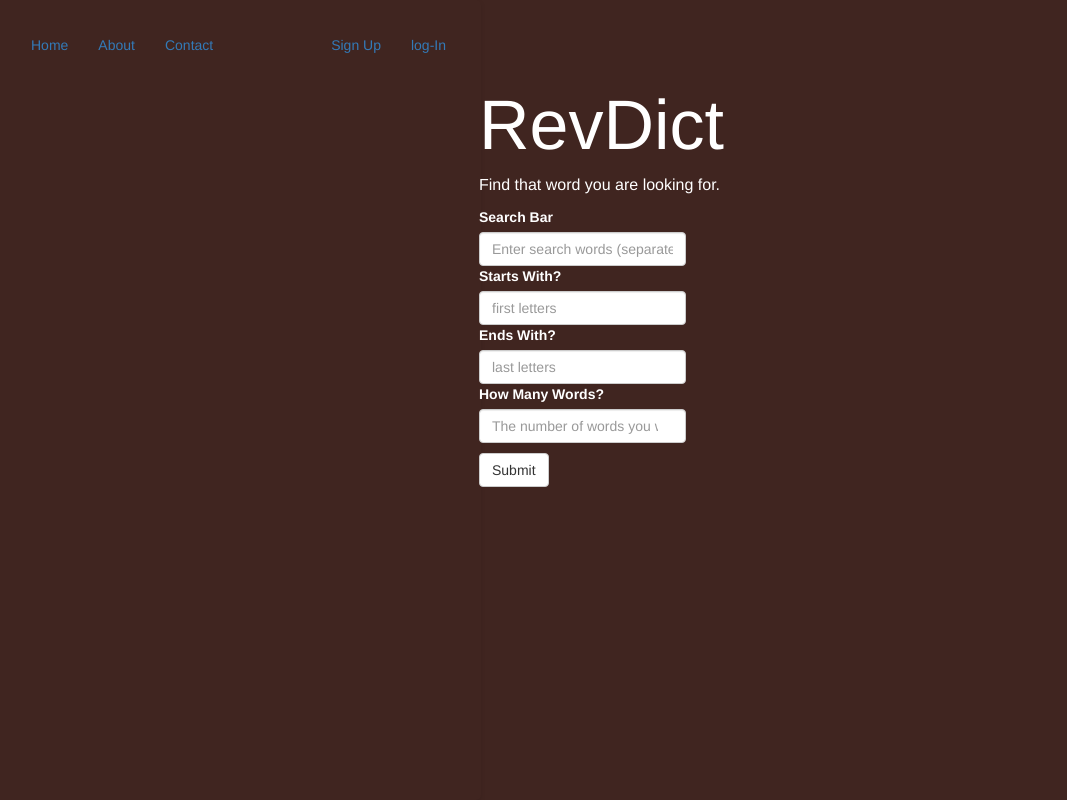
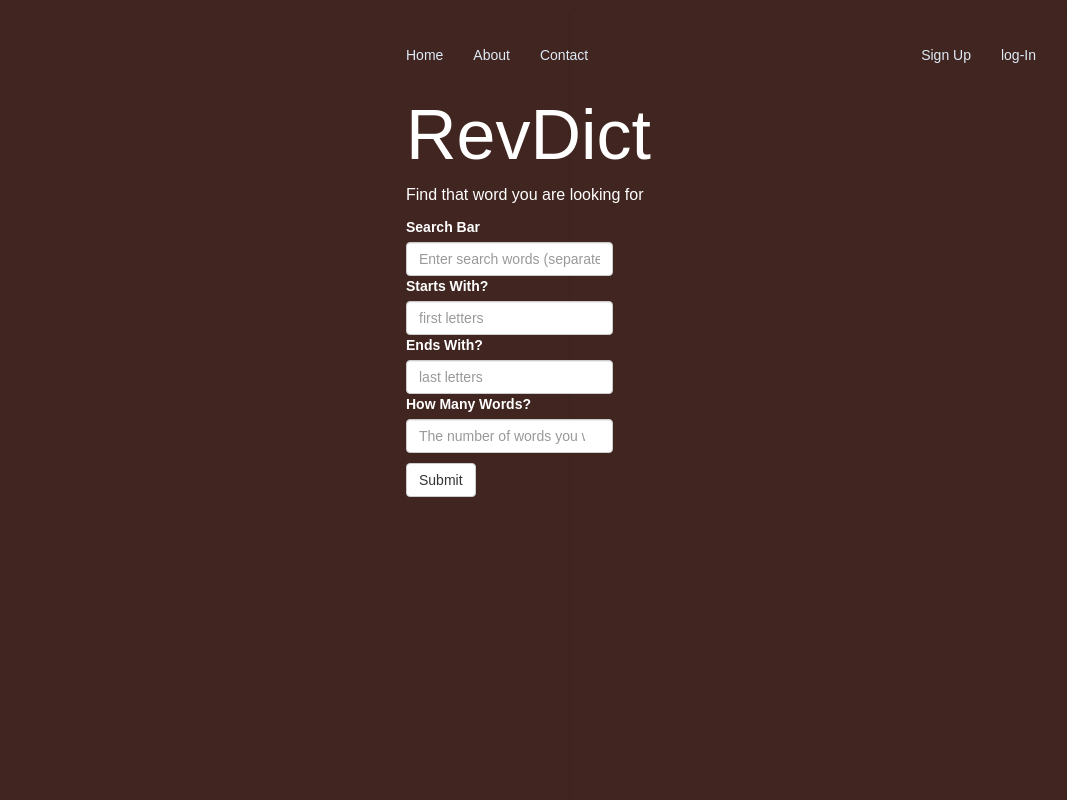
Before and after one commit to yadelab/rev-Dict, a Flask app: page / in a window 1680 px wide. Shown: the whole page, without its empty margins (19-1086 px from the left). Run offline with Flask 2, Linux system fonts and the light colour scheme; some libraries are stand-ins or nearby versions.

Commit message:
Cleaned up extra files. Separated CSS from html.

```diff
--- a/server.py
+++ b/server.py
@@ -1,51 +1,34 @@
 import sqlite3
 import time
-from search import *
+from search import parse_search_entry
 from flask import Flask, request, g, render_template, redirect
 app = Flask(__name__)
-DATABASE = 'hakks.db'
-
-def get_db():
-	db = getattr(g, '_database', None)
-	if db is None:
-		db = g._database = sqlite3.connect(DATABASE)
-	return db
-
-@app.teardown_appcontext
-def close_connection(exception):
-	db = getattr(g, '_database', None)
-	if db is not None:
-		db.close()
 
 @app.route("/")
 def hello():
 	return render_template('home.html')
 
 @app.route("/api/", methods=["POST"])
-def receive_hakk():
+def receive_search():
 	form = request.form
 	entry = form["search_entry"]
 	begins_with = form["begins_with"]
 	ends_with = form["ends_with"]
 
 	try:
-		this_many_words = int(form["how_many_words"])
+		num_results = int(form["how_many_words"])
 	except:
 		#Display that not a valid number
 		placeholder = None
-		this_many_words = None
+		num_results = None
 
-	if this_many_words:
-		results_list = parse_search_entry(entry, 'Synonym', begins_with, ends_with, this_many_words)
+	if num_results:
+		results = parse_search_entry(entry, 'Synonym', begins_with, ends_with, num_results)
 	else:
-		results_list = parse_search_entry(entry, 'Synonym', begins_with, ends_with)
-	if results_list is None:
-		results = None
-	else:
-		results = ', '.join(results_list)
+		results = parse_search_entry(entry, 'Synonym', begins_with, ends_with)
 
-	show = [entry, results]
-	return render_template('home.html', results = show)
+	data = [entry, results]
+	return render_template('home.html', results = data)
 
 if __name__ == "__main__":
 	app.run()
--- a/static/style.css
+++ b/static/style.css
@@ -1,14 +1,47 @@
-html {
-  background-color: #AAF0D1;
+form.form-inline {
+    display: table-caption;
+    color: white;
+    width: 600px;
 }
-
+.h2, h2 {
+    font-size: 70px !important;
+    color: white !important;
+}
+.nav{
+  margin-left: -50%
+}
+.container {
+    padding-top: 47px;
+    margin-left: -50% !important;
+}
+a {
+    color: #DEEBF7;
+    text-decoration: none;
+}
+.Error{
+    margin-top: 10px;
+    text-align: right;
+    display: inline-block;
+    margin-left: 1px;
+}
+.description{
+  color:white;
+  font-size: 16px;
+}
+.btn-default{
+  margin-top: 10px
+}
 body {
   font-family: Sans-serif;
   max-width: 500px;
   margin: auto;
   padding: 20px;
   margin-top: 10px;
-  background-color: #fff;
+  background-color: #402520 !important;
   border-radius: 5px;
   box-shadow: 0px 2px 5px rgba(0, 0, 0, 0.1);
 }
+.rd{
+  color:white;
+  font-size: 26px;
+}
--- a/templates/home.html
+++ b/templates/home.html
@@ -1,56 +1,9 @@
-
 <html>
     <head>
         <title> RevDict</title>
-        <style type="text/css">
+        <link rel="stylesheet" href="http://maxcdn.bootstrapcdn.com/bootstrap/3.3.5/css/bootstrap.min.css">
+        <link rel="stylesheet" type="text/css" href="{{ url_for('static', filename='style.css') }}">
 
-
-form.form-inline {
-    display: table-caption;
-    color: white;
-    width: 600px;
-}
-.h2, h2 {
-    font-size: 70px !important;
-    color: white !important;
-}
-.container {
-    padding-top: 47px;
-    margin-left: 32em !important;
-}
-a {
-    color: #DEEBF7;
-    text-decoration: none;
-}
-.Error{
-    margin-top: 10px;
-    text-align: right;
-    display: inline-block;
-    margin-left: 10px;
-}
-.description{
-  color:white;
-  font-size: 16px;
-}
-.btn-default{
-    margin-top: 10px
-}
-body {
-  font-family: Sans-serif;
-  max-width: 500px;
-  margin: auto;
-  padding: 20px;
-  margin-top: 10px;
-  background-color: #402520 !important;
-  border-radius: 5px;
-  box-shadow: 0px 2px 5px rgba(0, 0, 0, 0.1);
-}
-.rd{
-  color:white;
-  font-size: 26px;
-}
-            </style>
-        <link rel="stylesheet" href="http://maxcdn.bootstrapcdn.com/bootstrap/3.3.5/css/bootstrap.min.css">
         </head>
         <div class="collapse navbar-collapse" id="navbar-collapse">
             <ul class="nav navbar-nav navbar-left">
@@ -74,12 +27,12 @@ body {
             </ul>
             <div class="container">
                 <h2>RevDict</h2>
-                <p class = "description">Find that word you are looking for.</p>
+                <p class = "description">Find that word you are looking for</p>
                 <form action = "/api/" class="form-inline" role="form" method = "POST">
                     <div class="form-group">
                         <label>Search Bar</label>
                         <br>
-                        <input type="text" name = "search_entry" class="form-control" id="search" placeholder="Enter search words (separated by a space)">
+                        <input type="text" name = "search_entry" class="form-control" id="search" placeholder="Enter search words (separated by commas)">
                         <br>
                     </div>
                     {% if results and not results[0] %}
@@ -123,9 +76,9 @@ body {
                             <!--
         <form>
             Synonym
-            <input name="synonmym" type ="radio"/>
+            <input name="synonym" type ="radio"/>
             Antonym
             <input name="antonym" type ="radio"/></form><-->
                             <!--  <form align="center"><input class="btn btn-default" type="submit" /></form><div id="feed"></div> -->
-                        </head>
-                    </html>
+    </head>
+</html>
```
Also changed, not shown: search/__init__.py (+12 -7 lines), templates/style.css (deleted).
